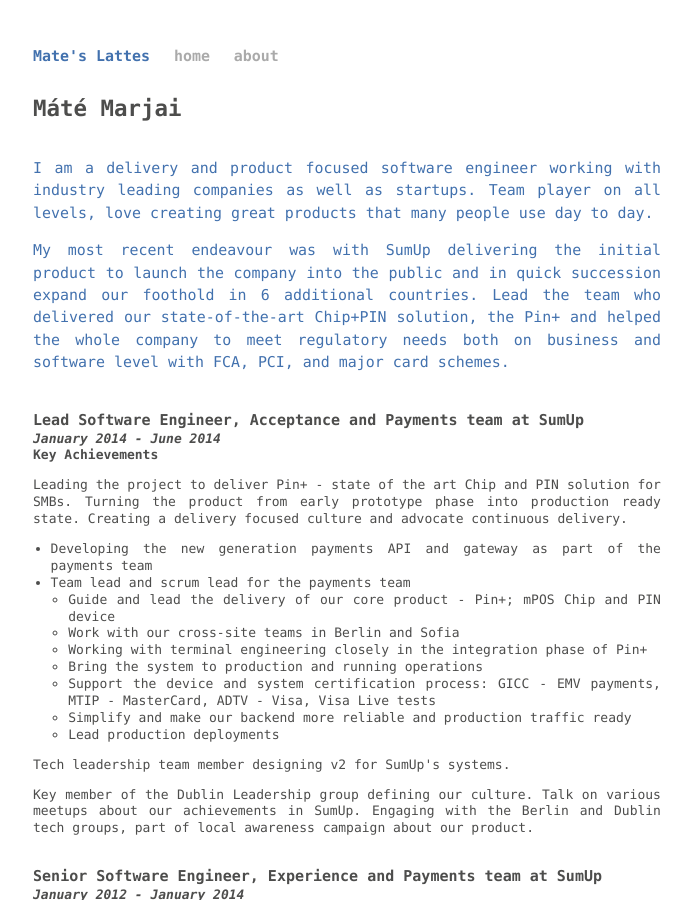
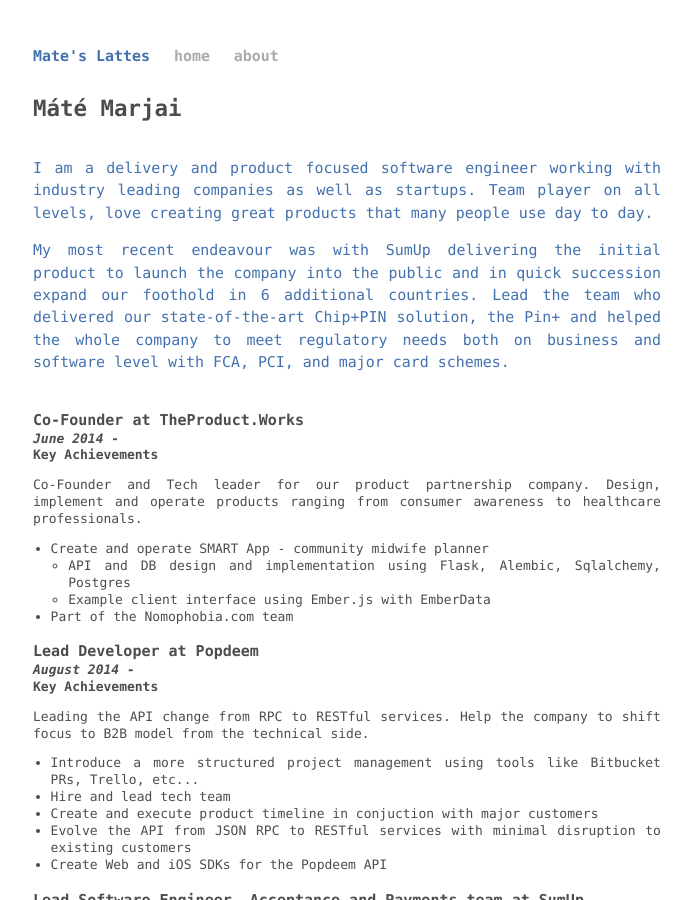
Before and after one commit to marjaimate/marjaimate.github.io, a Jekyll site: the page built from about.html, in a window 1280 px wide and 900 px high. Shown: the whole window, without its empty margins (293-985 px from the left). Built offline with Jekyll 4.4.1, drawn with Linux system fonts in a browser that asks for light colours; Markdown is read by kramdown in place of the engine named in the settings.

Commit message:
Updated bio

```diff
--- a/about.html
+++ b/about.html
@@ -17,6 +17,36 @@
   </section>
   <br/>
   <section class="resume post">
+    <h3>Co-Founder at TheProduct.Works</h3>
+    <h4>June 2014 -</h4>
+    <h5>Key Achievements</h5>
+    <p class="key-points">
+    Co-Founder and Tech leader for our product partnership company. Design, implement and operate products ranging from consumer awareness to healthcare professionals.
+    </p>
+    <ul>
+      <li>Create and operate SMART App - community midwife planner
+        <ul>
+          <li>API and DB design and implementation using Flask, Alembic, Sqlalchemy, Postgres</li>
+          <li>Example client interface using Ember.js with EmberData</li>
+        </ul>
+      </li>
+      <li>Part of the Nomophobia.com team</li>
+    </ul>
+    <br/>
+    <h3>Lead Developer at Popdeem</h3>
+    <h4>August 2014 -</h4>
+    <h5>Key Achievements</h5>
+    <p class="key-points">
+    Leading the API change from RPC to RESTful services. Help the company to shift focus to B2B model from the technical side.
+    </p>
+    <ul>
+      <li>Introduce a more structured project management using tools like Bitbucket PRs, Trello, etc...</li>
+      <li>Hire and lead tech team</li>
+      <li>Create and execute product timeline in conjuction with major customers</li>
+      <li>Evolve the API from JSON RPC to RESTful services with minimal disruption to existing customers</li>
+      <li>Create Web and iOS SDKs for the Popdeem API</li>
+    </ul>
+    <br/>
     <h3>Lead Software Engineer, Acceptance and Payments team at SumUp</h3>
     <h4>January 2014 - June 2014</h4>
     <h5>Key Achievements</h5>
```
Also changed, not shown: 1 other file.
